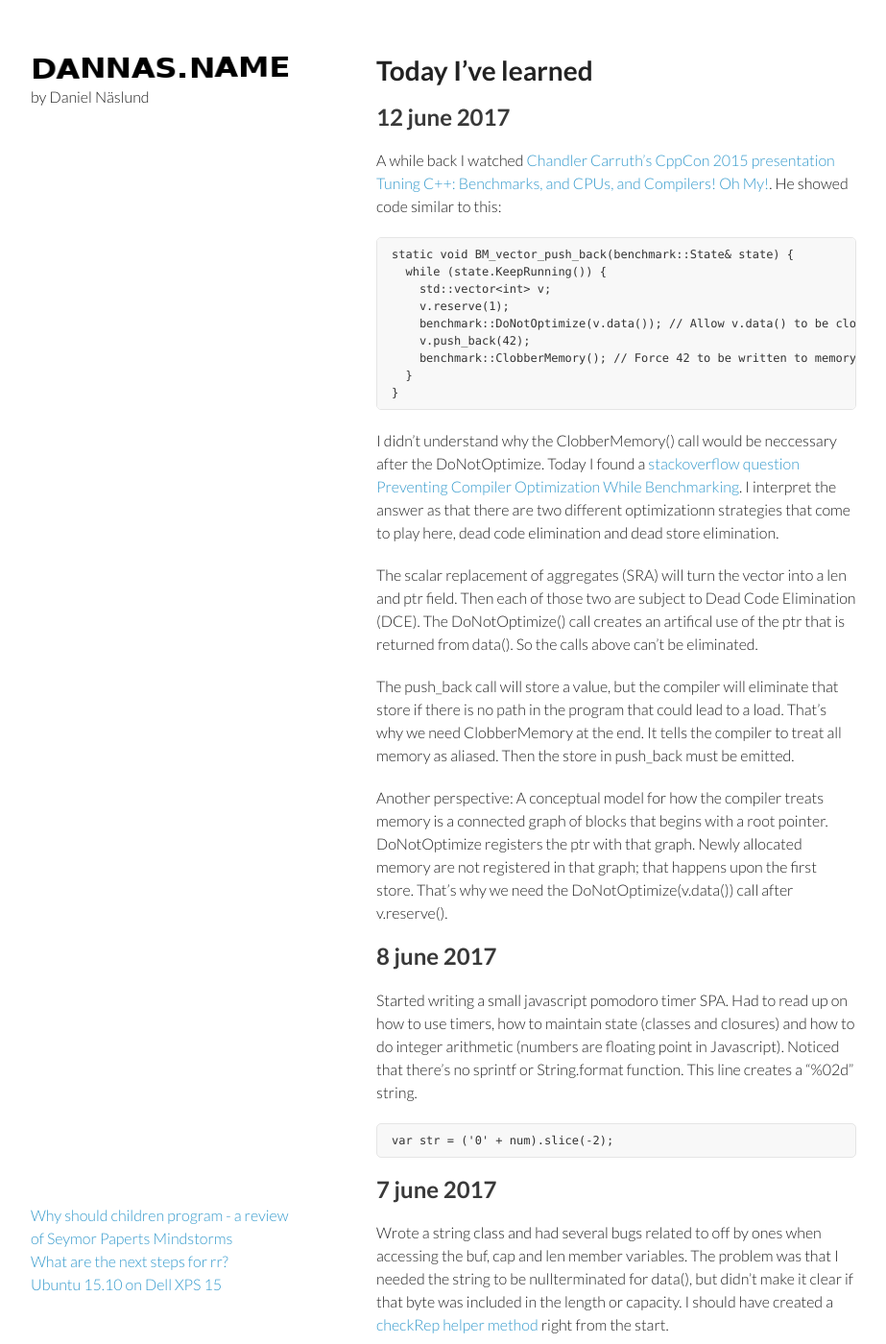
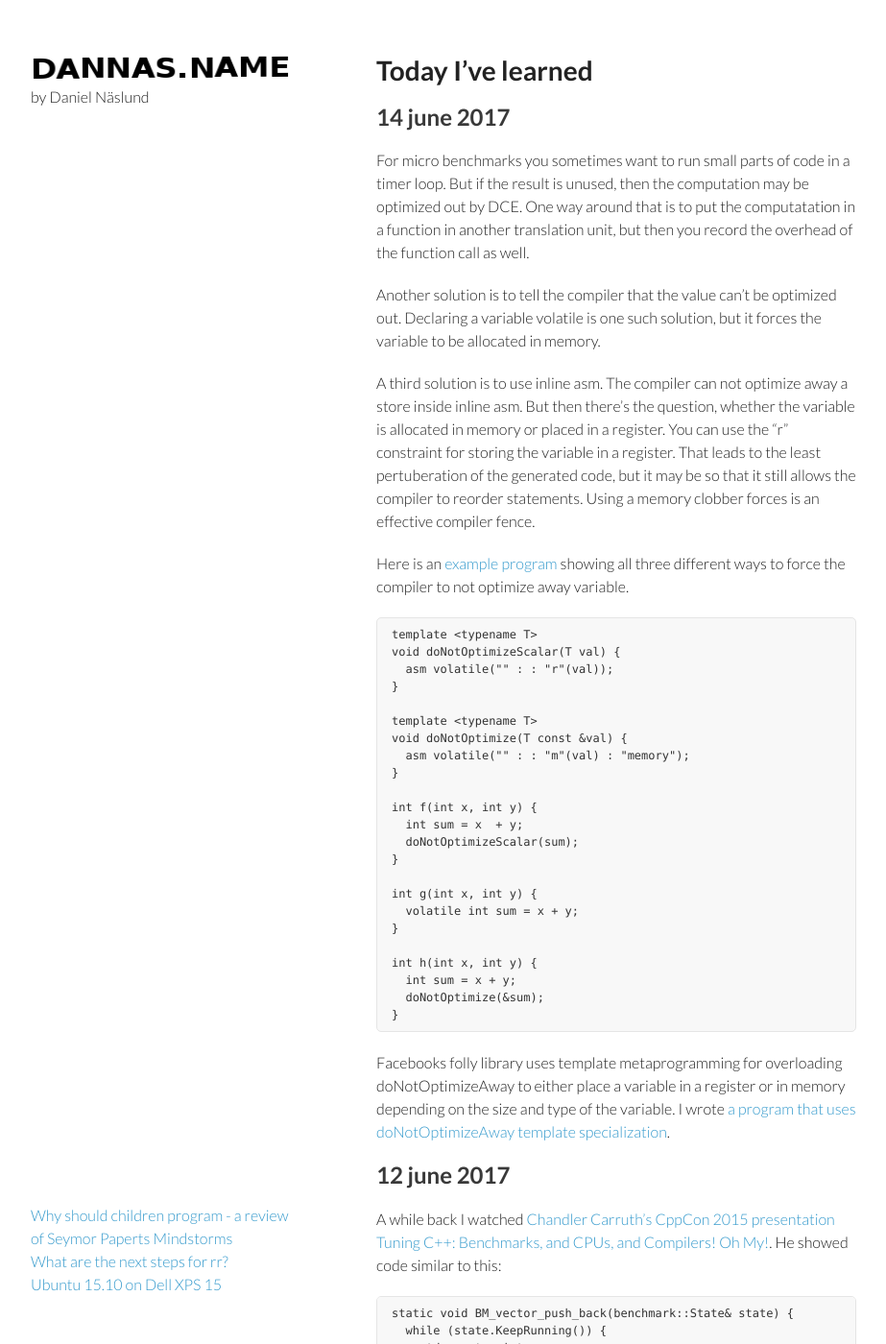
Before and after one commit to dannas/dannas.github.com, a Jekyll site: the page built from TIL.markdown, in a window 1280 px wide and 1400 px high. Shown: the whole window at 96% size, without its empty margins (178-1101 px from the left). Built offline with Jekyll 4.4.1, drawn with Linux system fonts in a browser that asks for light colours; our own code applies the rules of GitHub Pages for plain Markdown files.

Commit message:
Yet another TIL

```diff
--- a/TIL.markdown
+++ b/TIL.markdown
@@ -1,4 +1,53 @@
 # Today I've learned
+
+## 14 june 2017
+For micro benchmarks you sometimes want to run small parts of code in a timer
+loop. But if the result is unused, then the computation may be optimized out by
+DCE. One way around that is to put the computatation in a function in another
+translation unit, but then you record the overhead of the function call as well.
+
+Another solution is to tell the compiler that the value can't be optimized out.
+Declaring a variable volatile is one such solution, but it forces the variable to be
+allocated in memory.
+
+A third solution is to use inline asm. The compiler can not optimize away a
+store inside inline asm. But then there's the question, whether the variable is
+allocated in memory or placed in a register. You can use the "r" constraint for
+storing the variable in a register. That leads to the least pertuberation of
+the generated code, but it may be so that it still allows the compiler to
+reorder statements. Using a memory clobber forces is an effective compiler fence.
+
+Here is an [example program](https://godbolt.org/g/iAEDdb) showing all three
+different ways to force the compiler to not optimize away  variable.
+
+    template <typename T>
+    void doNotOptimizeScalar(T val) {
+      asm volatile("" : : "r"(val));
+    }
+
+    template <typename T>
+    void doNotOptimize(T const &val) {
+      asm volatile("" : : "m"(val) : "memory");
+    }
+
+    int f(int x, int y) {
+      int sum = x  + y;
+      doNotOptimizeScalar(sum);
+    }
+
+    int g(int x, int y) {
+      volatile int sum = x + y;
+    }
+
+    int h(int x, int y) {
+      int sum = x + y;
+      doNotOptimize(&sum);
+    }
+
+Facebooks folly library uses template metaprogramming for overloading
+doNotOptimizeAway to either place a variable in a register or in memory
+depending on the size and type of the variable. I wrote [a program that uses
+doNotOptimizeAway template specialization](https://godbolt.org/g/C8OvGm).
 
 ## 12 june 2017
 A while back I watched
```
